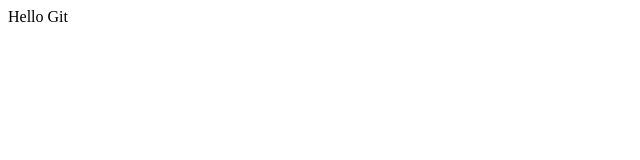
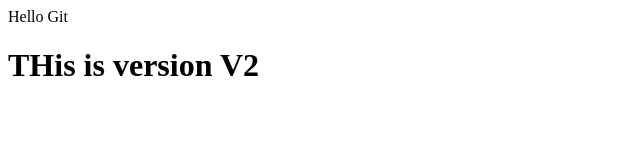
Before and after one commit to alok39/dashproject-demo, a plain HTML site: page index.html in a window 1280 px wide. Shown: the whole page, without its empty margins (0-640 px from the left). Drawn offline with Linux system fonts and the light colour scheme.

Commit message:
This is V2

```diff
--- a/index.html
+++ b/index.html
@@ -7,6 +7,6 @@
 </head>
 <body>
     Hello Git
-
+    <h1>THis is version V2</h1>
 </body>
 </html>
```
